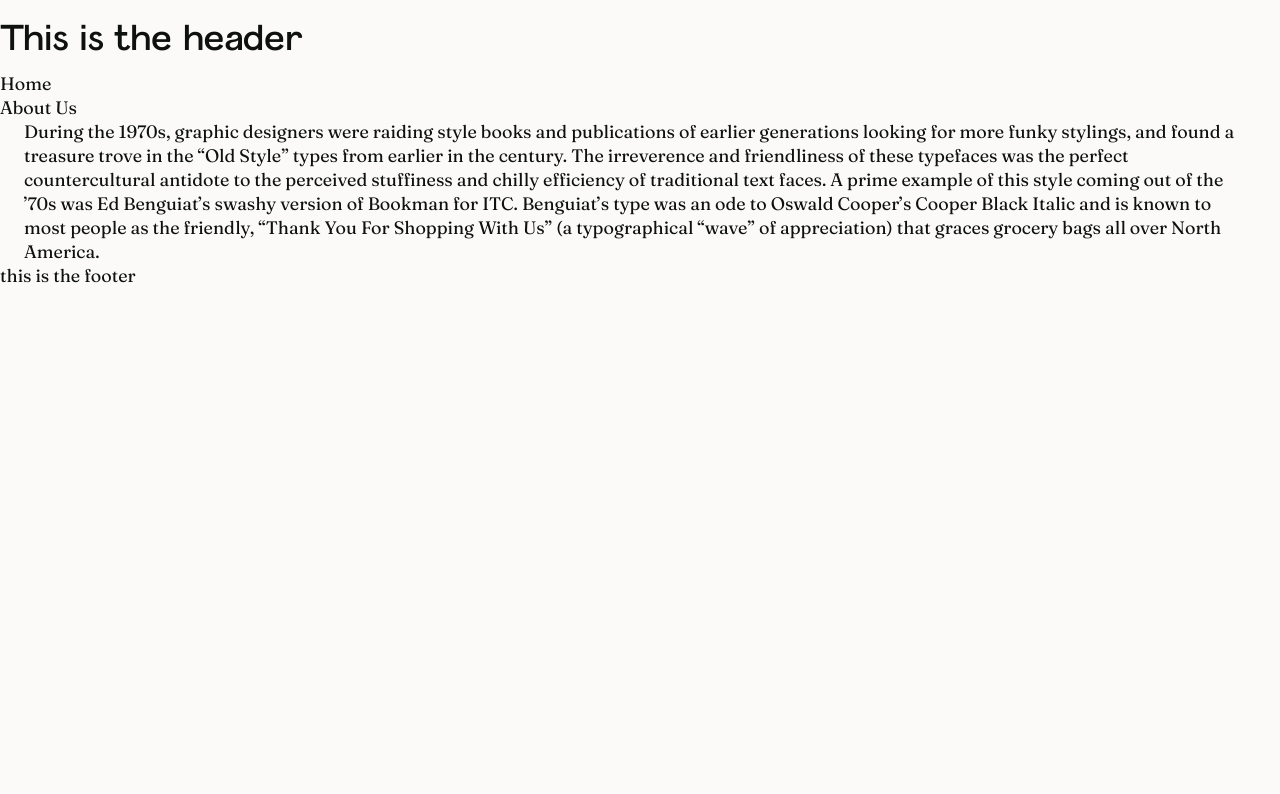
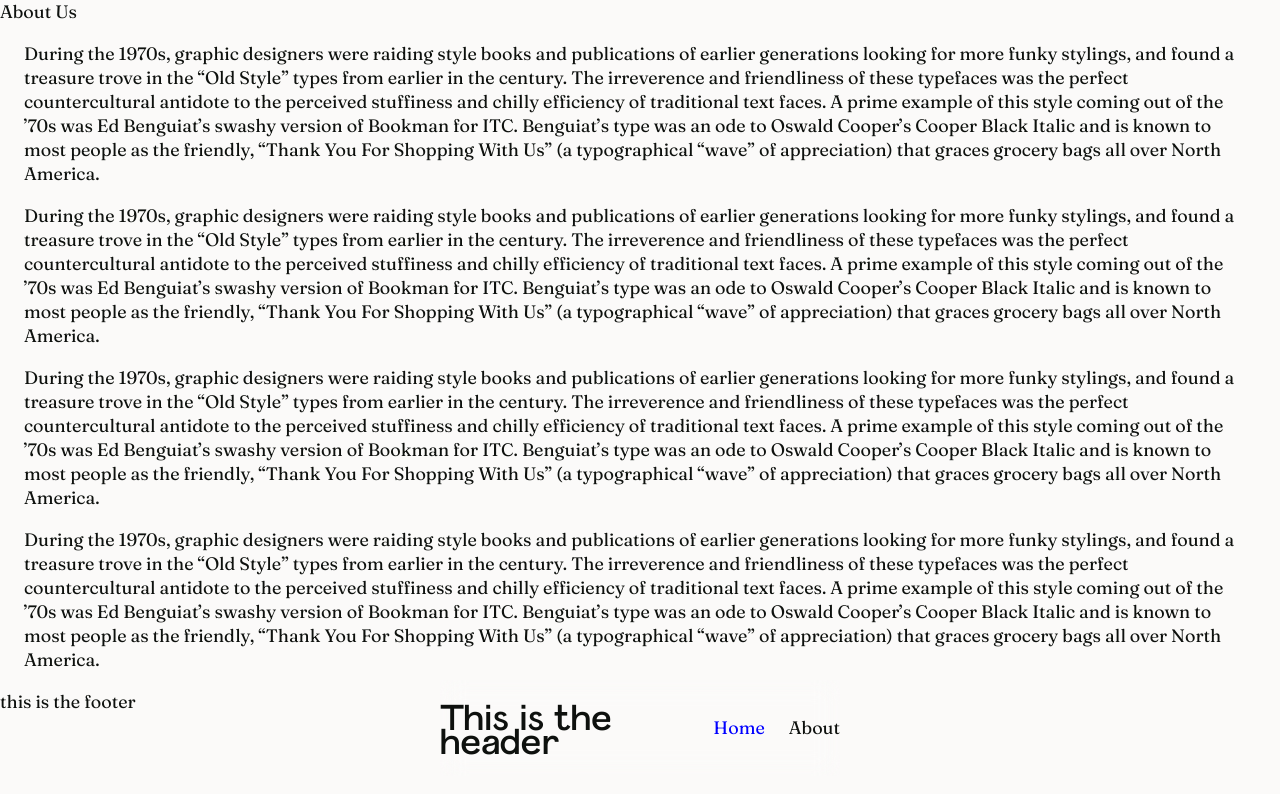
Before and after one commit to okotavio/personal-website-prod, a Next.js app: page / in a window 1280 px wide. Shown: the top 794 px of the page. Built offline with nearby package versions, Linux system fonts and the light colour scheme.

Commit message:
added activelink component with router

```diff
--- /dev/null
+++ b/components/activelink.js
@@ -0,0 +1,11 @@
+import Link from "next/link";
+import { useRouter } from "next/router";
+
+export default function ActiveLink({ href, children }) {
+  const router = useRouter();
+  return (
+    <Link href={href}>
+      <a className={router.pathname == `${href}` ? "active" : ""}>{children}</a>
+    </Link>
+  );
+}
--- a/components/footer.js
+++ b/components/footer.js
@@ -1,5 +1,5 @@
 import React from "react";
 
 export default function Footer({}) {
-  return <header>this is the footer</header>;
+  return <footer>this is the footer</footer>;
 }
--- a/components/header.js
+++ b/components/header.js
@@ -1,11 +1,14 @@
 import React from "react";
-import Link from "next/link";
+import ActiveLink from "../components/activelink";
+import { useRouter } from "next/router";
 
 export default function Header({}) {
+  const router = useRouter();
   return (
     <header>
       <h1>This is the header</h1>
-      <Link href="/">Home</Link>
+      <ActiveLink href="/">Home</ActiveLink>
+      <ActiveLink href="/about">About</ActiveLink>
     </header>
   );
 }
--- a/components/layout.js
+++ b/components/layout.js
@@ -2,7 +2,6 @@ import React, { useState, useEffect } from "react";
 import Head from "next/head";
 import Header from "./header";
 import Footer from "./footer";
-import styles from "../styles/Home.module.css";
 
 export default function Layout({ children, pageTitle }) {
   const faviconVar = Math.floor(Math.random() * 3) + 1;
--- a/pages/about.js
+++ b/pages/about.js
@@ -1,6 +1,6 @@
 import Layout from "../components/layout";
 import Link from "next/link";
-import styles from "../styles/Home.module.css";
+import styles from "../styles/Home.module.scss";
 
 export default function About() {
   return (
--- a/pages/index.js
+++ b/pages/index.js
@@ -4,7 +4,7 @@ import Image from "next/image";
 import AnimatedLogo from "../components/animatedlogo";
 import { useState, useEffect } from "react";
 import Container from "../components/container";
-import styles from "../styles/Home.module.css";
+import styles from "../styles/Home.module.scss";
 
 export default function Home() {
   return (
@@ -15,17 +15,62 @@ export default function Home() {
             <a>About Us</a>
           </Link>
           <Container>
-            During the 1970s, graphic designers were raiding style books and
-            publications of earlier generations looking for more funky stylings,
-            and found a treasure trove in the “Old Style” types from earlier in
-            the century. The irreverence and friendliness of these typefaces was
-            the perfect countercultural antidote to the perceived stuffiness and
-            chilly efficiency of traditional text faces. A prime example of this
-            style coming out of the ’70s was Ed Benguiat’s swashy version of
-            Bookman for ITC. Benguiat’s type was an ode to Oswald Cooper’s
-            Cooper Black Italic and is known to most people as the friendly,
-            “Thank You For Shopping With Us” (a typographical “wave” of
-            appreciation) that graces grocery bags all over North America.
+            <p>
+              During the 1970s, graphic designers were raiding style books and
+              publications of earlier generations looking for more funky
+              stylings, and found a treasure trove in the “Old Style” types from
+              earlier in the century. The irreverence and friendliness of these
+              typefaces was the perfect countercultural antidote to the
+              perceived stuffiness and chilly efficiency of traditional text
+              faces. A prime example of this style coming out of the ’70s was Ed
+              Benguiat’s swashy version of Bookman for ITC. Benguiat’s type was
+              an ode to Oswald Cooper’s Cooper Black Italic and is known to most
+              people as the friendly, “Thank You For Shopping With Us” (a
+              typographical “wave” of appreciation) that graces grocery bags all
+              over North America.
+            </p>
+            <p>
+              During the 1970s, graphic designers were raiding style books and
+              publications of earlier generations looking for more funky
+              stylings, and found a treasure trove in the “Old Style” types from
+              earlier in the century. The irreverence and friendliness of these
+              typefaces was the perfect countercultural antidote to the
+              perceived stuffiness and chilly efficiency of traditional text
+              faces. A prime example of this style coming out of the ’70s was Ed
+              Benguiat’s swashy version of Bookman for ITC. Benguiat’s type was
+              an ode to Oswald Cooper’s Cooper Black Italic and is known to most
+              people as the friendly, “Thank You For Shopping With Us” (a
+              typographical “wave” of appreciation) that graces grocery bags all
+              over North America.
+            </p>
+            <p>
+              During the 1970s, graphic designers were raiding style books and
+              publications of earlier generations looking for more funky
+              stylings, and found a treasure trove in the “Old Style” types from
+              earlier in the century. The irreverence and friendliness of these
+              typefaces was the perfect countercultural antidote to the
+              perceived stuffiness and chilly efficiency of traditional text
+              faces. A prime example of this style coming out of the ’70s was Ed
+              Benguiat’s swashy version of Bookman for ITC. Benguiat’s type was
+              an ode to Oswald Cooper’s Cooper Black Italic and is known to most
+              people as the friendly, “Thank You For Shopping With Us” (a
+              typographical “wave” of appreciation) that graces grocery bags all
+              over North America.
+            </p>
+            <p>
+              During the 1970s, graphic designers were raiding style books and
+              publications of earlier generations looking for more funky
+              stylings, and found a treasure trove in the “Old Style” types from
+              earlier in the century. The irreverence and friendliness of these
+              typefaces was the perfect countercultural antidote to the
+              perceived stuffiness and chilly efficiency of traditional text
+              faces. A prime example of this style coming out of the ’70s was Ed
+              Benguiat’s swashy version of Bookman for ITC. Benguiat’s type was
+              an ode to Oswald Cooper’s Cooper Black Italic and is known to most
+              people as the friendly, “Thank You For Shopping With Us” (a
+              typographical “wave” of appreciation) that graces grocery bags all
+              over North America.
+            </p>
           </Container>
         </main>
       </div>
--- a/styles/globals.scss
+++ b/styles/globals.scss
@@ -61,3 +61,21 @@ h1 {
   font-family: var(--typography-font-family-display);
   font-weight: 400;
 }
+
+header {
+  position: fixed;
+  backdrop-filter: blur(12px);
+  bottom: var(--spacing-3);
+  margin: auto;
+  left: 0;
+  right: 0;
+  width: 400px;
+  display: flex;
+  gap: var(--spacing-3);
+  justify-content: space-between;
+  align-items: center;
+}
+
+.active {
+  color: blue;
+}
```
Also changed, not shown: styles/Home.module.scss (line endings or trailing spaces).
